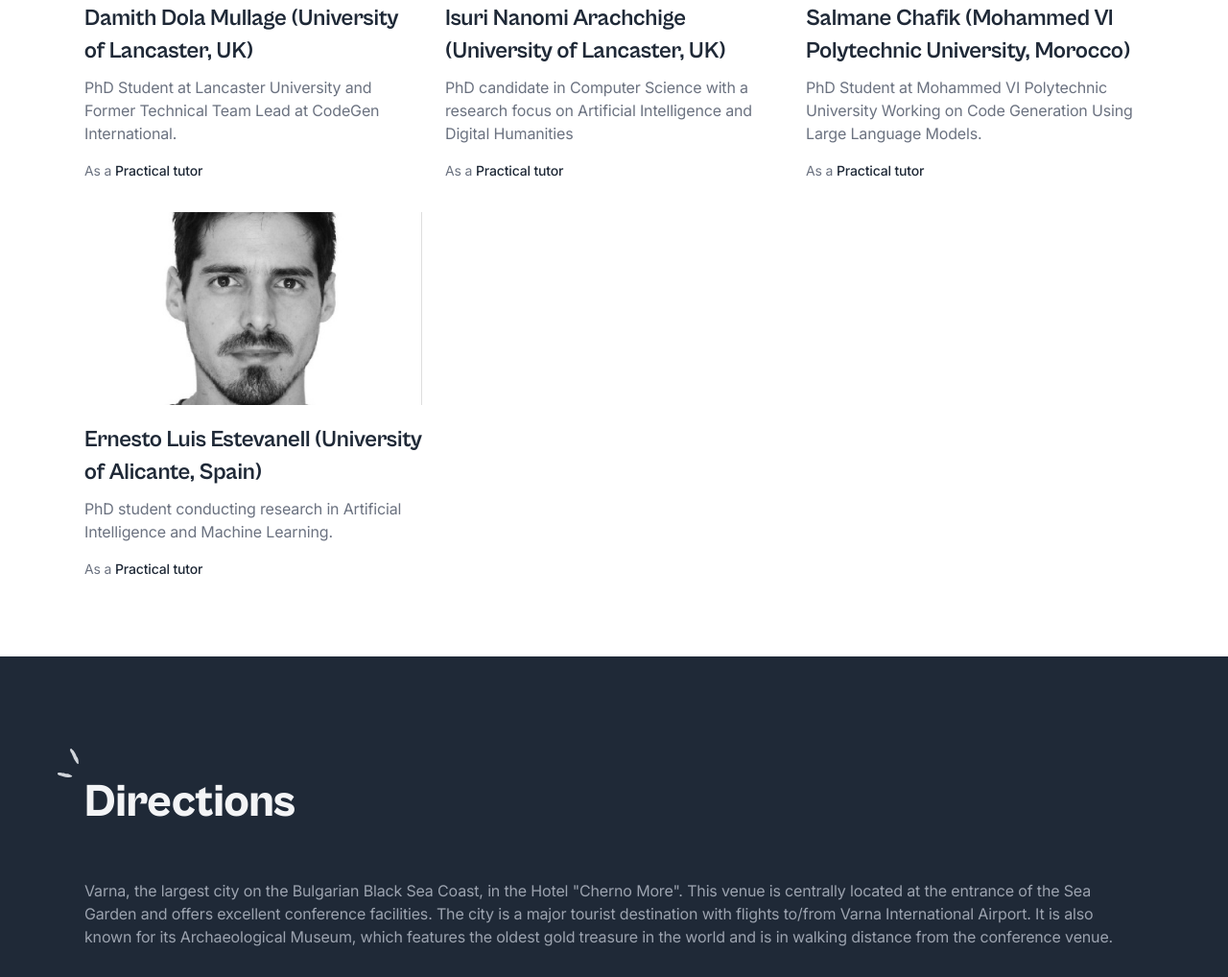
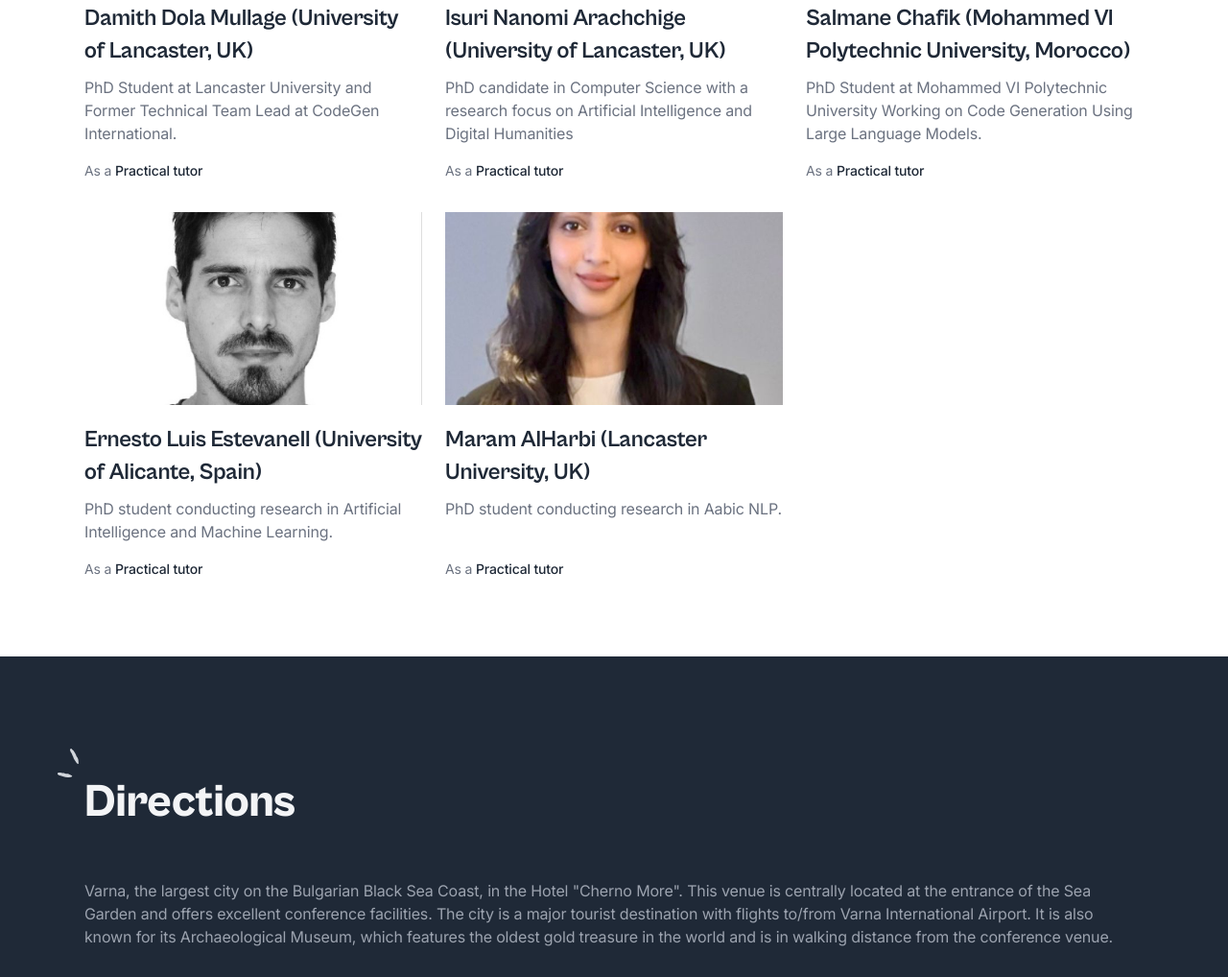
Before and after one commit to ranlp2025-summer-school/ranlp2025-summer-school.github.io, a website: page index.html in a window 1280 px wide. Shown: the part 3585-4603 px from the top of the page at 96% size. Drawn offline with Linux system fonts and the light colour scheme; grey boxes are pictures that could not be loaded.

Commit message:
added tutors image

```diff
--- a/index.html
+++ b/index.html
@@ -453,6 +453,26 @@
                                 </div>
                             </article>
 
+                            <article class="h-full flex flex-col space-y-5" data-aos="fade-down" data-aos-delay="100">
+                                <!-- Image -->
+                                <a class="block group overflow-hidden" href="#0">
+                                    <img class="w-full aspect-[7/4] object-cover group-hover:scale-105 transition duration-700 ease-out" src="./images/maram.jpg" width="347" height="198" alt="Post 01" />
+                                </a>
+                                <!-- Content -->
+                                <div class="grow flex flex-col">
+                                    <header>
+                                        <h3 class="h4 font-cabinet-grotesk font-bold mb-2">
+                                            <a class="inline-block decoration-blue-500 decoration-2 underline-offset-2 hover:underline" href="#0">Maram AlHarbi (Lancaster University, UK)</a>
+                                        </h3>
+                                    </header>
+                                    <p class="text-gray-500 grow">PhD student conducting research in Aabic NLP.</p>
+                                    <footer class="flex items-center text-sm mt-4">
+                                        <div>
+                                            <span class="text-gray-500">As a</span> <a class="font-medium decoration-blue-500 decoration-2 underline-offset-2 hover:underline" href="#0">Practical tutor</a>
+                                        </div>
+                                    </footer>
+                                </div>
+                            </article>
                         </div>
 
                     </div>
```
Also changed, not shown: images/maram.jpg (added).
